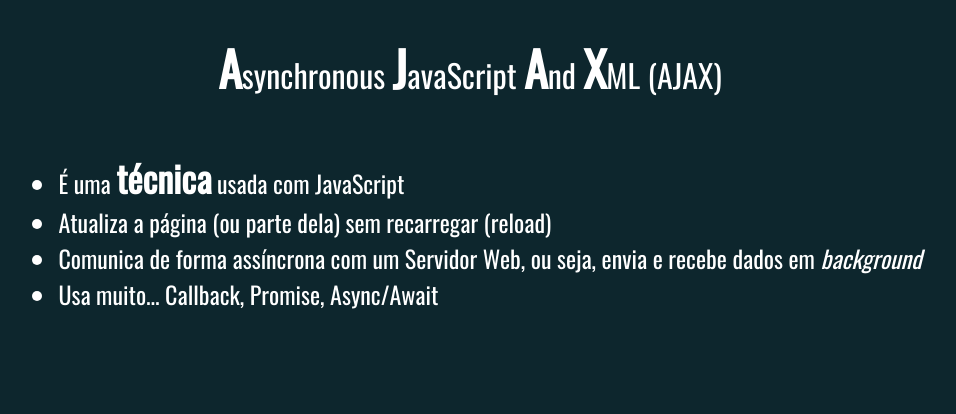
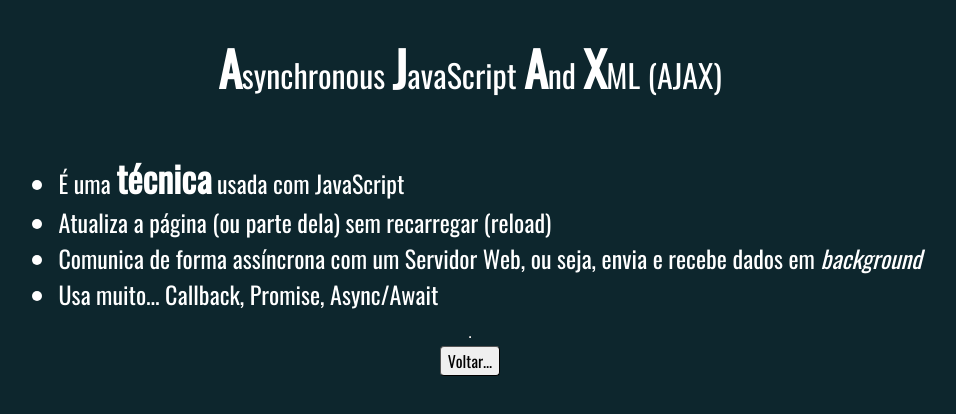
Before and after one commit to rafaelanacleto/cursoJS, a website: page ajax/ajax.html in a window 1280 px wide. Shown: the whole page, without its empty margins (170-1126 px from the left). Drawn offline with Linux system fonts and the light colour scheme.

Commit message:
colocado botao de voltar para home nas paginas

```diff
--- a/ajax/ajax.html
+++ b/ajax/ajax.html
@@ -31,6 +31,8 @@
         <li>Comunica de forma assíncrona com um Servidor Web, ou seja, envia e recebe dados em <i>background</i></li>
         <li>Usa muito... Callback, Promise, Async/Await</li>
     </ul>
+    <hr>
+    <a href="/" class="button">Voltar...</a>
 </body>
 
 </html>
--- a/ajax/css/estilo.css
+++ b/ajax/css/estilo.css
@@ -70,3 +70,12 @@ li {
     color: greenyellow;
     font-weight: bold;
 }
+
+a.button {
+    padding: 2px 7px;
+    border: 1px outset buttonborder;
+    border-radius: 4px;
+    color: buttontext;
+    background-color: buttonface;
+    text-decoration: none;
+}
```
Also changed, not shown: ajax/axios1.html (+3 -0 lines), ajax/axios2.html (+4 -0 lines), ajax/fetch1.html (+5 -0 lines), ajax/fetch2.html (+7 -0 lines), ajax/jqueryAjax.html (+7 -0 lines), ajax/xmlHttpRequest1.html (+9 -0 lines), ajax/xmlHttpRequest2.html (+5 -0 lines), ajax/xmlHttpRequest3.html (+6 -0 lines).
